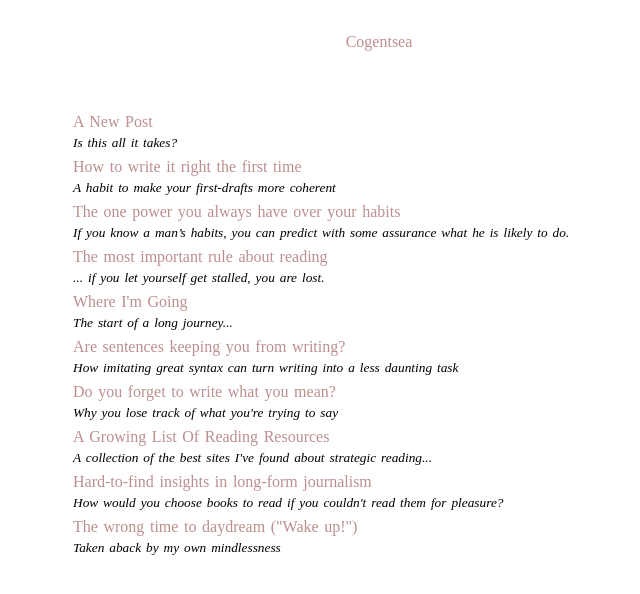
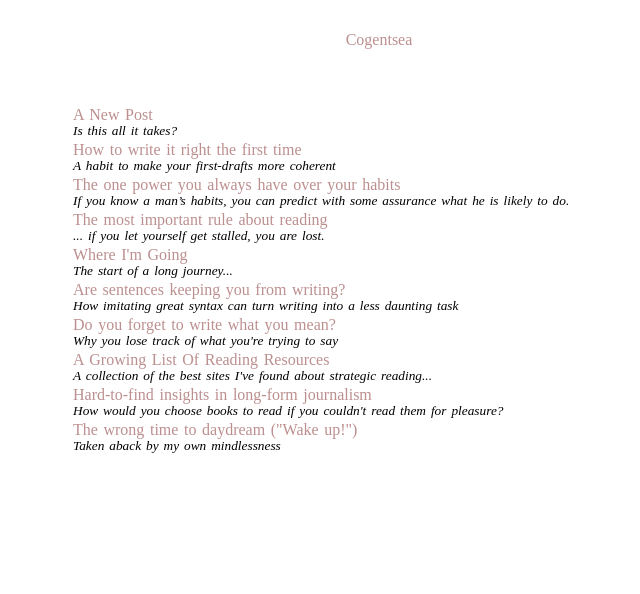
Before and after one commit to jacksoncusick/cogentsea, a Jekyll site: the page built from index.html, in a window 1280 px wide. Shown: the top 594 px of the page, without its empty margins (261-901 px from the left). Built offline with Jekyll 4.4.1, drawn with Linux system fonts in a browser that asks for light colours; some web fonts are replaced; the list of posts is cut into pages by our own code.

Commit message:
Update og_main.css

```diff
--- a/stylesheets/og_main.css
+++ b/stylesheets/og_main.css
@@ -64,7 +64,7 @@ p, ul, ol {
 	max-width: 700px;
 	font-family: 'Droid Serif', serif;
 	font-size: 16px;
-	line-height: 20px;
+	line-height: 15px;
 	margin: 1.556em 0;
 	color: #000000;
 	display: block;
```
